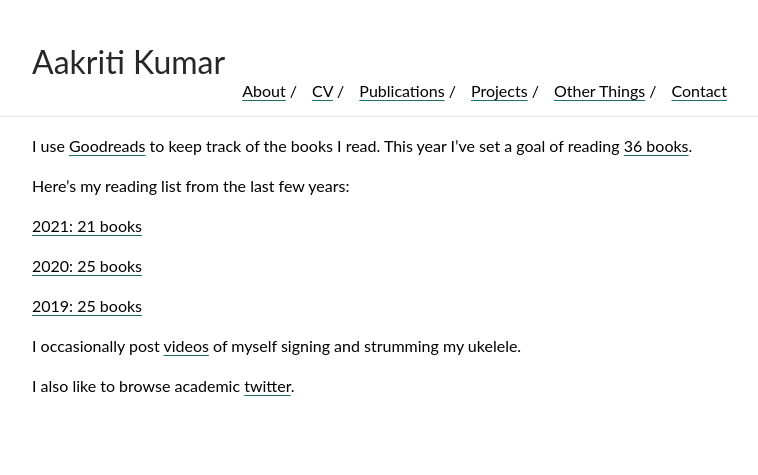
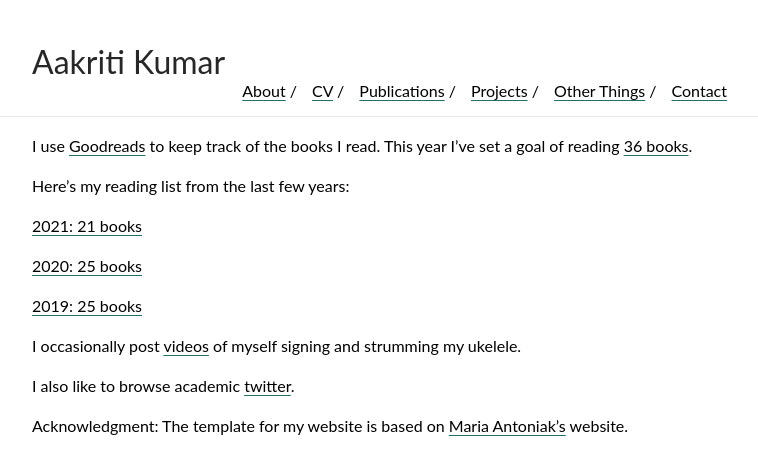
Before and after one commit to aakriti1kumar/aakriti1kumar.github.io, a Jekyll site: the page built from otherthings.md, in a window 1280 px wide. Shown: the top 475 px of the page, without its empty margins (258-1016 px from the left). Built offline with Jekyll 4.4.1, drawn with Linux system fonts in a browser that asks for light colours; our own code applies the rules of GitHub Pages for plain Markdown files.

Commit message:
Update otherthings.md

```diff
--- a/otherthings.md
+++ b/otherthings.md
@@ -14,3 +14,7 @@ I occasionally post [videos](https://www.instagram.com/aakritikumarmusic/?hl=en)
 <br>
 
 I also like to browse academic [twitter](https://twitter.com/aakriti1kumar).
+
+
+Acknowledgment:
+The template for my website is based on [Maria Antoniak's](https://maria-antoniak.github.io/) website.
```
